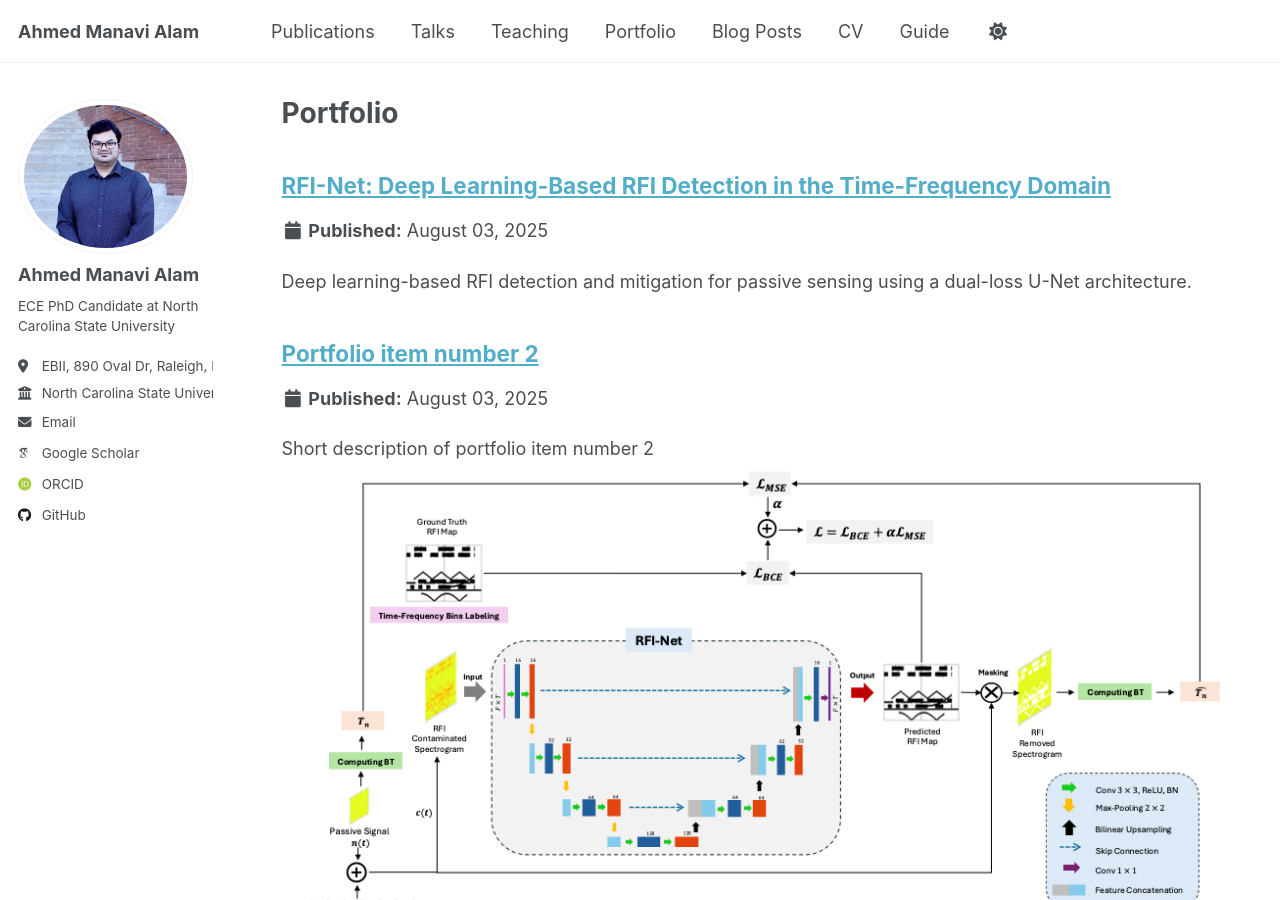
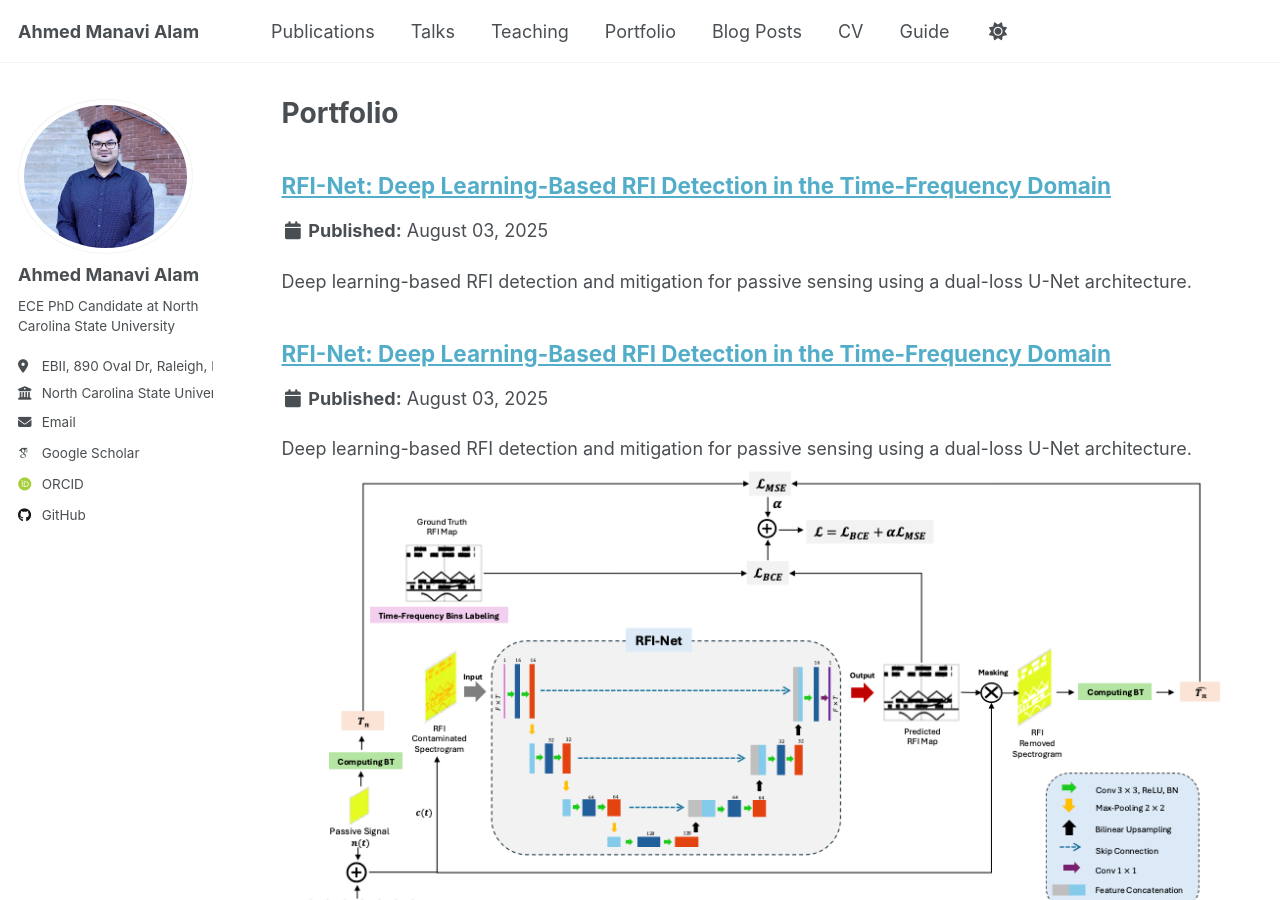
Before and after one commit to ahmed-manavi/ahmed-manavi.github.io, a Jekyll site: the page built from _pages/portfolio.html, in a window 1280 px wide and 900 px high. Built offline with Jekyll 4.4.1, drawn with Linux system fonts in a browser that asks for light colours; some web fonts are replaced.

Commit message:
Update portfolio-2.html

```diff
--- a/_portfolio/portfolio-2.html
+++ b/_portfolio/portfolio-2.html
@@ -1,7 +1,23 @@
 ---
-title: "Portfolio item number 2"
-excerpt: "Short description of portfolio item number 2 <br/><img src='/images/over_rfi_net_final.png'>"
+title: "RFI-Net: Deep Learning-Based RFI Detection in the Time-Frequency Domain"
 collection: portfolio
+permalink: /portfolio/rfi-net
+excerpt: "Deep learning-based RFI detection and mitigation for passive sensing using a dual-loss U-Net architecture. <br/><img src='/images/over_rfi_net_final.png'>"
+date: 2025-08-03
+venue: "Research Project"
 ---
 
-This is an item in your portfolio. It can be have images or nice text. If you name the file .md, it will be parsed as markdown. If you name the file .html, it will be parsed as HTML.
+T![RFI-Net Overview](/images/over_rfi_net_final.png)
+
+Radio-frequency interference (RFI) poses a significant challenge to passive sensing, which relies on extremely sensitive measurements of natural thermal emissions. As radiometers increasingly operate in spectrally congested environments, often outside protected bands, accurate RFI detection becomes critical to ensure data integrity and enable spectrum coexistence.
+
+This paper presents **RFI-Net**, a deep learning-based framework for RFI detection and mitigation in the time-frequency (TF) domain. The model employs a **U-Net architecture** trained with a physics-informed dual-loss strategy:
+
+- **Binary Cross-Entropy (BCE)** loss targets detection of RFI-contaminated TF bins.
+- **Mean Squared Error (MSE)** loss minimizes deviation in estimated Brightness Temperature after RFI suppression.
+
+By removing corrupted bins and using only uncontaminated TF data, the framework enables reliable estimation of Brightness Temperature.
+
+RFI-Net is evaluated on a synthetic dataset simulating multiple interference scenarios with varying interference-to-noise ratios (INRs), spectral occupancy, duty cycles, and waveform types (pulsed & continuous). Real-world validation is performed using a spectrum coexistence testbed dataset, where an **L-band radiometer** is exposed to 5G signals with different power levels and RB group allocations.
+
+Compared to **spectral kurtosis**, RFI-Net achieves superior performance in accuracy, precision, recall, and Brightness Temperature MSE.
```
